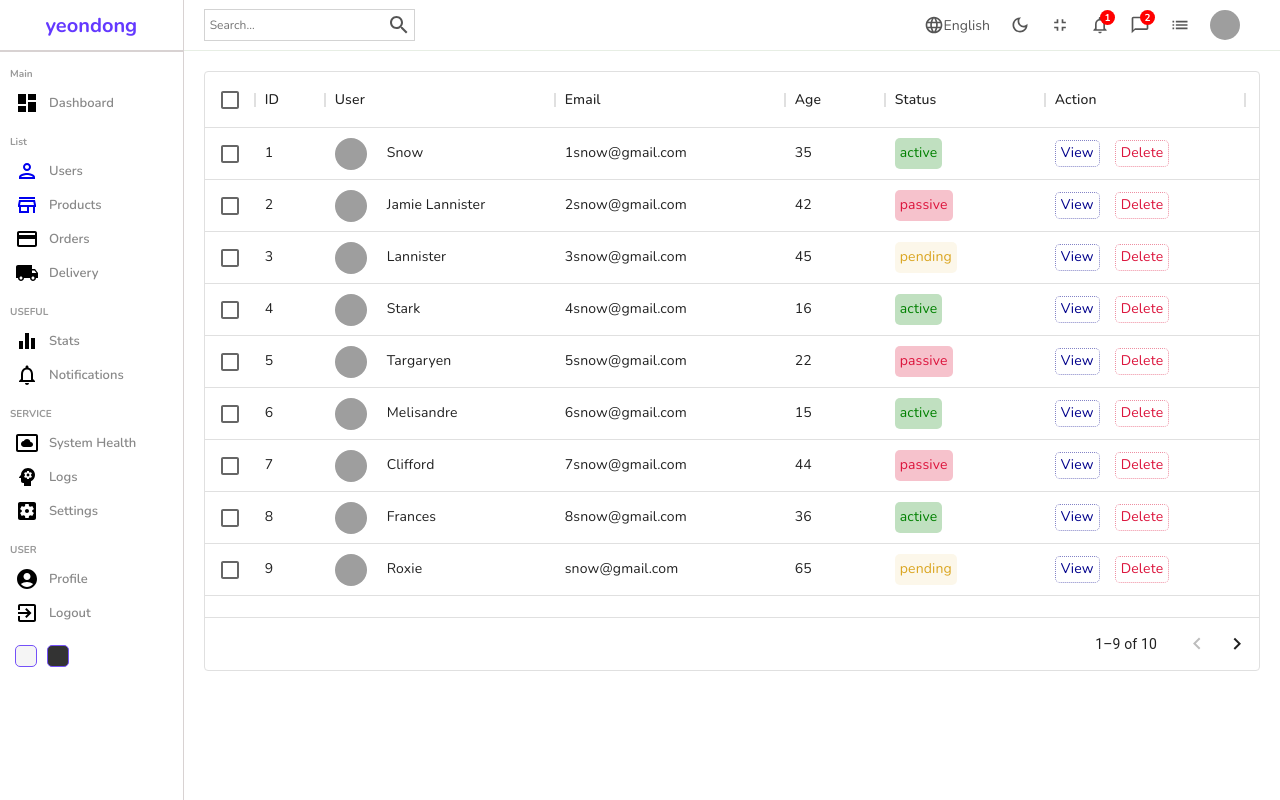
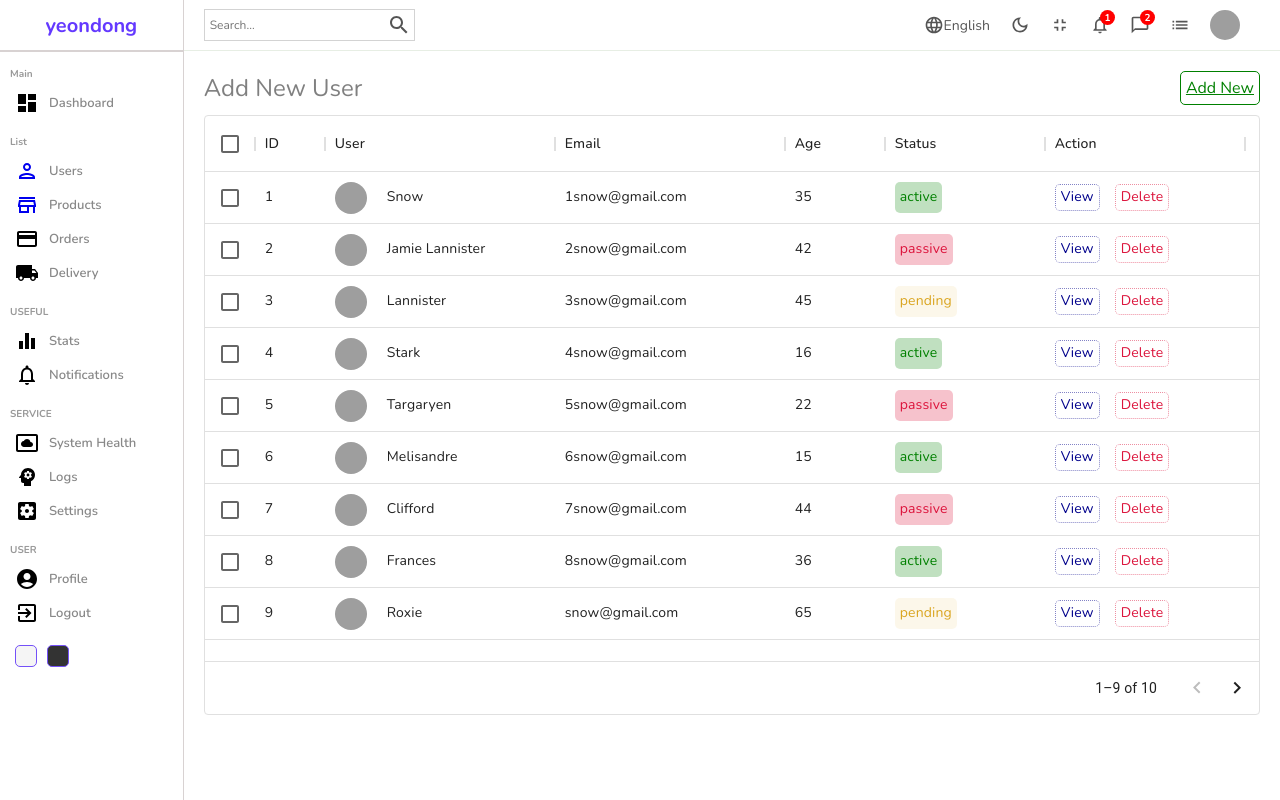
Before and after one commit to YEONDG/React_Admin_Panel, a React (Create React App) app: page /users in a window 1280 px wide. Built offline with nearby package versions, Linux system fonts and the light colour scheme; grey boxes are pictures that could not be loaded.

Commit message:
add new user 버튼구현

```diff
--- a/src/components/datatable/Datatable.jsx
+++ b/src/components/datatable/Datatable.jsx
@@ -23,6 +23,12 @@
   ];
   return (
     <div className="datatable">
+      <div className="datatableTitle">
+        Add New User
+        <Link to="/users/new" className="link">
+          Add New
+        </Link>
+      </div>
       <DataGrid
         rows={userRows}
         columns={userColumns.concat(actionColumn)}
--- a/src/components/datatable/datatable.scss
+++ b/src/components/datatable/datatable.scss
@@ -1,6 +1,27 @@
 .datatable{
     height: 600px;
     padding: 20px;
+
+    .datatableTitle{
+        width: 100%;
+        font-size: 24px;
+        color: gray;
+        margin-bottom: 10px;
+        display: flex;
+        align-items: center;
+        justify-content: space-between;
+
+        .link{
+          text-decoration: "none";
+          color: green;
+          font-size: 16px;
+          font-weight: 400;
+          border: 1px solid green;
+          padding: 5px;
+          border-radius: 5px;
+          cursor: pointer;
+        }
+    }
 
     .cellWithImg{
         display: flex;
```
